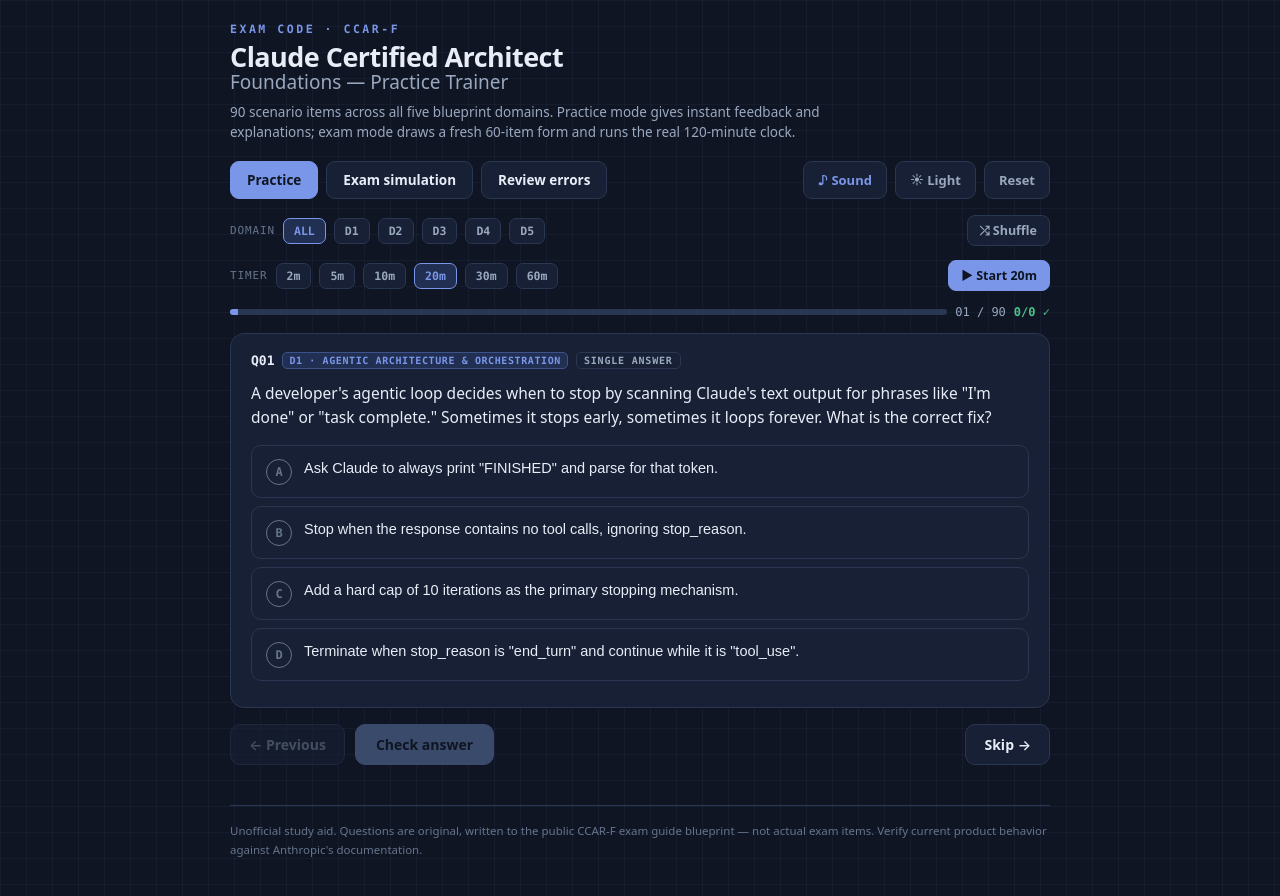
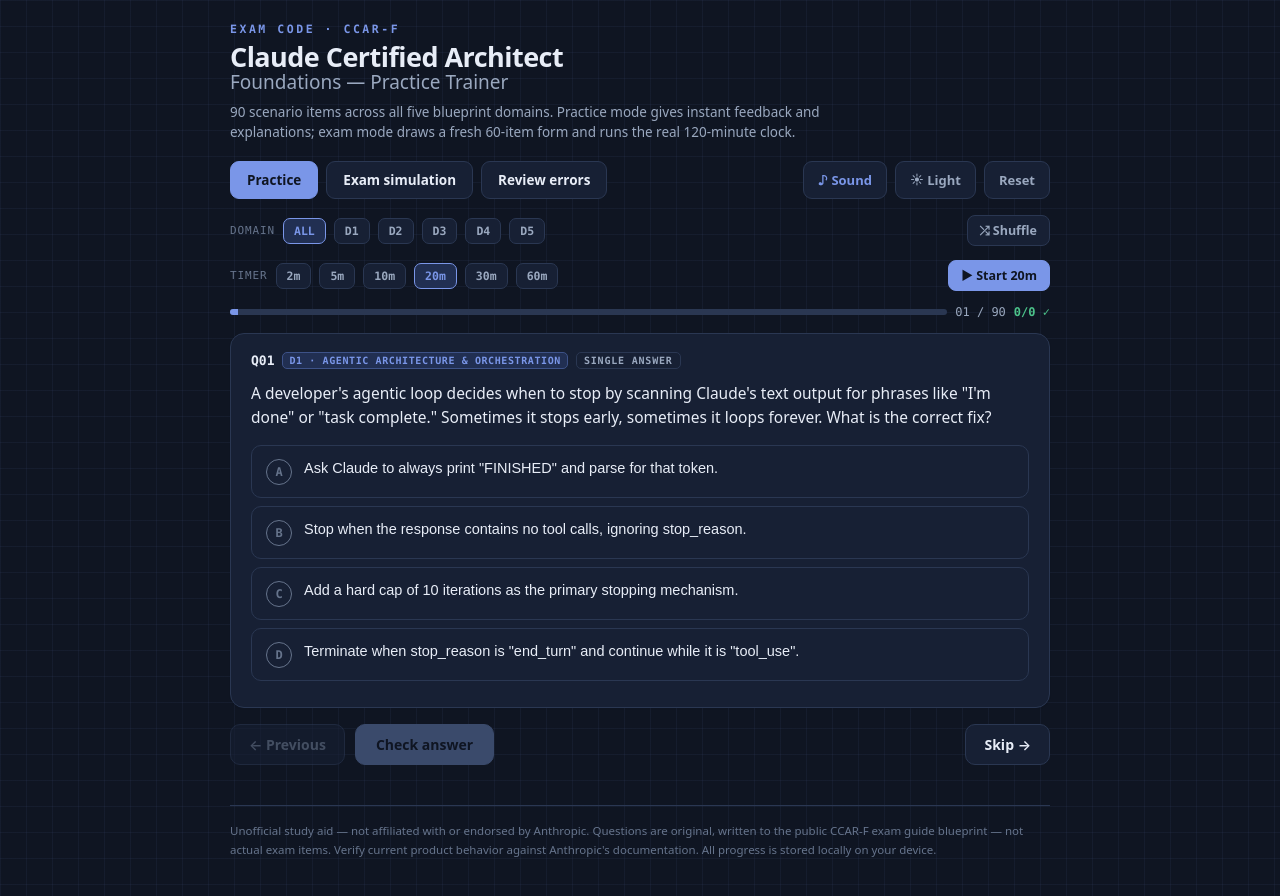
Before and after one commit to aliaksandrakimau/CCARF-F-Trainig-App, a React (Vite) app: page / in a window 1280 px wide. Shown: the top 896 px of the page. Built offline with nearby package versions, Linux system fonts and the light colour scheme.

Commit message:
feat(footer): state non-affiliation with Anthropic and local-only storage

```diff
--- a/App.tsx
+++ b/App.tsx
@@ -286,9 +286,11 @@
         )}
 
         <footer className={appStyles.footer}>
-          Unofficial study aid. Questions are original, written to the public
-          CCAR-F exam guide blueprint — not actual exam items. Verify current
-          product behavior against Anthropic's documentation.
+          Unofficial study aid — not affiliated with or endorsed by Anthropic.
+          Questions are original, written to the public CCAR-F exam guide
+          blueprint — not actual exam items. Verify current product behavior
+          against Anthropic's documentation. All progress is stored locally on
+          your device.
         </footer>
       </div>
     </div>
```
